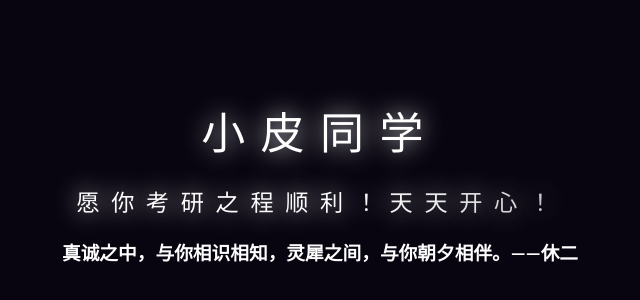
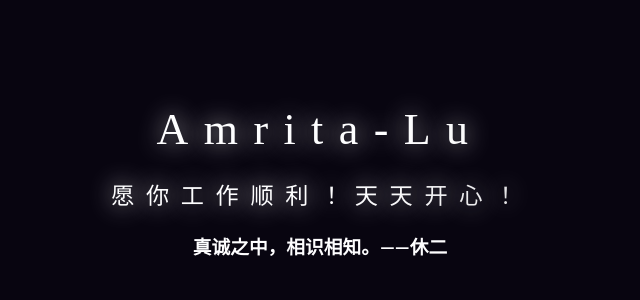
Before and after one commit to Amrita-Lu/Amrita-Lu.github.io, a plain HTML site: page meteor/index.html in a window 1280 px wide. Shown: the part 218-518 px from the top of the page, without its empty margins (335-975 px from the left). Drawn offline with Linux system fonts and the light colour scheme.

Commit message:
Update index.html

```diff
--- a/meteor/index.html
+++ b/meteor/index.html
@@ -2,7 +2,7 @@
 
 <head>
     <meta charset="utf-8">
-    <title>小皮同学</title>
+    <title>Amrita-Lu</title>
     <meta name="language" content="zh-CN">
     <meta name="title" content="小皮同学">
     <meta name="github" content="https://github.com/sun0225SUN/Awesome-Love-Code">
@@ -15,11 +15,11 @@
     <div id="hovertreecontainer">
 
         <div>
-            <h1 id="h1">小皮同学</h1>
+            <h1 id="h1">Amrita-Lu</h1>
             <br>
-            <h2 id="h2">愿你考研之程顺利！天天开心！</h2>
+            <h2 id="h2">愿你工作顺利！天天开心！</h2>
             <br>
-            <h3 id="h2">真诚之中，与你相识相知，灵犀之间，与你朝夕相伴。——休二</h3>
+            <h3 id="h2">真诚之中，相识相知。——休二</h3>
             <p>&nbsp;</p>
             <p>&nbsp;</p>
             <p>&nbsp;</p>
```
